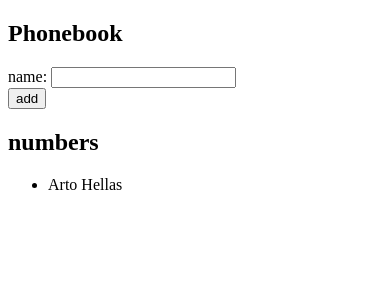
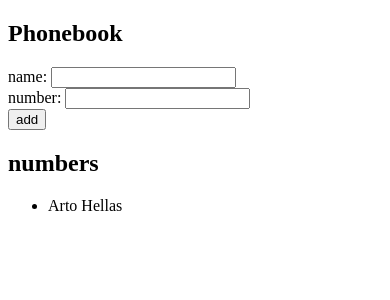
Before and after one commit to yuvrajsteve-cmyk/fullstackopen-part2, a React (Vite) app in the folder phonebook/: page / in a window 390 px wide. Shown: the top 300 px of the page. Built offline with nearby package versions, Linux system fonts and the light colour scheme.

Commit message:
2.8: The Phonebook Step 3

```diff
--- a/phonebook/src/App.jsx
+++ b/phonebook/src/App.jsx
@@ -9,26 +9,36 @@ const App = () => {
   ])
 
   const [newName, setNewName] = useState('')
+  const [number, setNmber] = useState('')
 
   const addPerson = (event) => {
     event.preventDefault()
 
   const nameExist = persons.some(
     (person) => person.name.toLocaleLowerCase() === newName.toLocaleLowerCase()
+
   )
   if(nameExist) {
     alert(`${newName} is already added in the phonebook`)
     return
   }
+
+
     const personObject = {
-      name: newName
+      name: newName,
+      number: number
     }
     setPersons(persons.concat(personObject))
     setNewName('')
+    setNumber('')
   }
 
   const handleNameChange = (event) => {
     setNewName(event.target.value)
+  }
+
+  const handleAddNumber = (event) => {
+    setNmber(event.target.value)
   }
   return (
     <div>
@@ -38,13 +48,16 @@ const App = () => {
             name: <input value={newName} onChange={handleNameChange}/>
           </div>
           <div>
+            number: <input value={number} onChange={handleAddNumber}/>
+          </div>
+          <div>
             <button type="submit">add</button>
           </div>
          </form>
          <h2>numbers</h2>
          <ul>
           {persons.map(person =>
-            <li key={person.name}>{person.name}</li>
+            <li key={person.name}>{person.name} {person.number}</li>
           )}
          </ul>
     </div>
```
